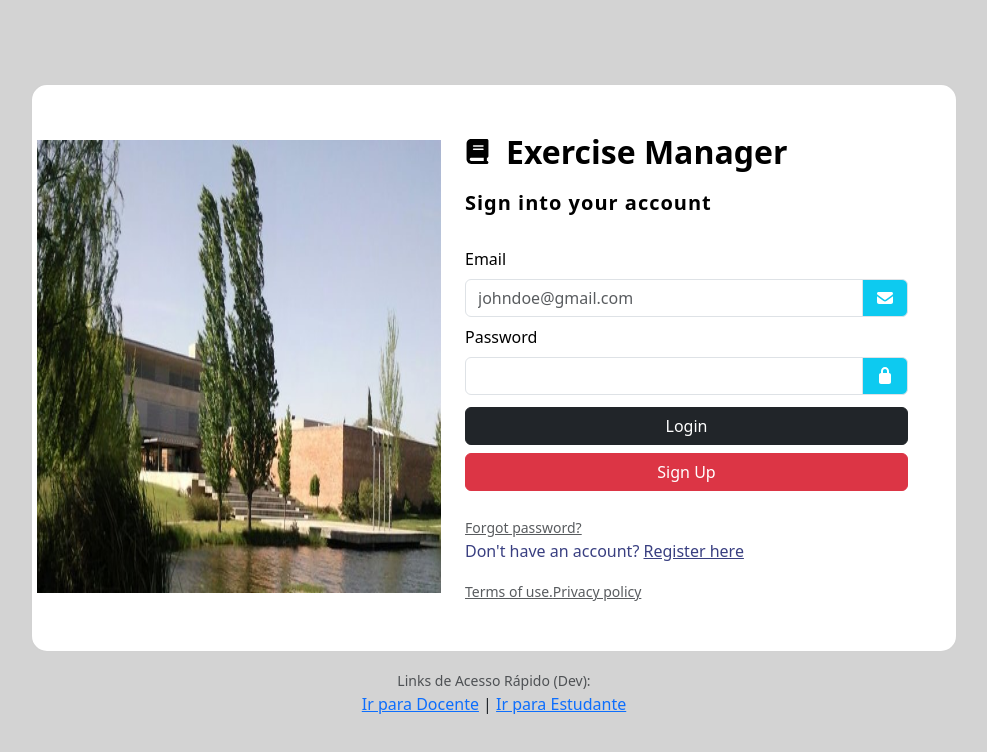
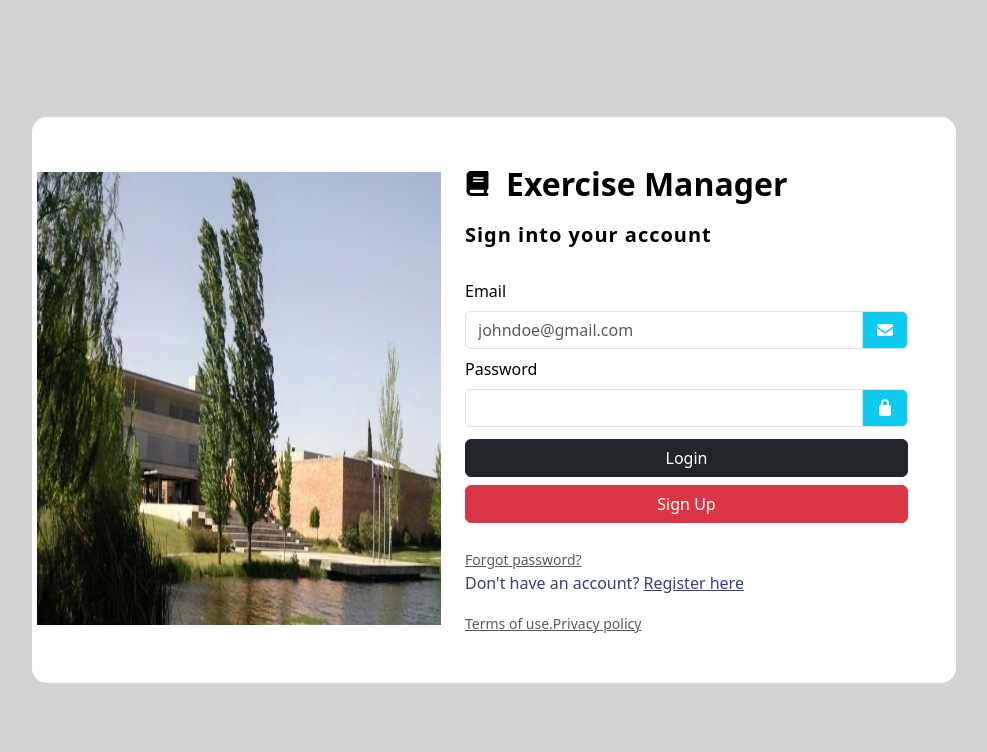
Before and after one commit to nuno-matos/projeto-es-202526frontend, a React (Vite) app: page / in a window 1280 px wide. Shown: the top 752 px of the page, without its empty margins (146-1133 px from the left). Built offline with nearby package versions, Linux system fonts and the light colour scheme.

Commit message:
refactor: add loginPage and change App to display just routes

```diff
--- a/src/App.jsx
+++ b/src/App.jsx
@@ -1,50 +1,20 @@
-import { BrowserRouter, Routes, Route } from "react-router-dom";
-import HomeLayout from "./components/homePageLayout/HomePageLayout";
-import LoginForm from "./components/loginLayout/LoginForm";
+import './App.css'
+import LoginPage from './components/loginPage/LoginPage'
+import HomePage from './components/homePageLayout/HomePage'
+import { BrowserRouter, Routes, Route } from 'react-router-dom'
+// import RegisterExercise from "./components/exerciseRegisterLayout/ExerciseRegister";
 
-// TODO (APAGAR) caminhos temporários para agilizar o desenvolvimento
-// ***--------------------------------------------------------------------***
-import TeacherDashboard from "./components/dashboard/TeacherDashboard.jsx";
-import StudentDashboard from "./components/dashboard/StudentDashboard.jsx";
-// ***--------------------------------------------------------------------***
+function App() {
 
-function LoginPage() {
   return (
-    <main>
-      <section class="vh-100">
-        <div class="container py-5 h-100">
-          <div class="row d-flex justify-content-center align-items-center h-100">
-            <div class="col col-xl-10">
-              <LoginForm />
-
-                {/*TODO (APAGAR) caminhos temporários para agilizar o desenvolvimento*/}
-                {/* --------------------------------------------------------- */}
-                <div className="mt-3 text-center">
-                    <small className="text-muted">Links de Acesso Rápido (Dev):</small> <br/>
-                    <a href="/teacher">Ir para Docente</a> | <a href="/student">Ir para Estudante</a>
-                </div>
-                {/* --------------------------------------------------------- */}
-
-            </div>
-          </div>
-        </div>
-      </section>
-    </main>
-  );
+       <BrowserRouter>
+            <Routes>
+              <Route path="/" element={<LoginPage />} />
+              <Route path="/home" element={<HomePage />} />
+              {/* <Route path="/:courseUnitName/exercise" element={<RegisterExercise />} /> */}
+            </Routes>
+        </BrowserRouter>
+  )
 }
 
-export default function App() {
-  return (
-    <BrowserRouter>
-      <Routes>
-        <Route path="/" element={<LoginPage />} />
-        <Route path="/home" element={<HomeLayout />} />
-          {/*TODO (APAGAR) caminhos temporários para agilizar o desenvolvimento*/}
-          {/* --------------------------------------------------------- */}
-          <Route path="/teacher" element={<TeacherDashboard />} />
-          <Route path="/student" element={<StudentDashboard />} />
-          {/* --------------------------------------------------------- */}
-      </Routes>
-    </BrowserRouter>
-  );
-}
+export default App
--- /dev/null
+++ b/src/components/loginPage/LoginPage.jsx
@@ -0,0 +1,22 @@
+import './LoginPage.css'
+import LoginForm from '../loginLayout/LoginForm'
+
+function LoginPage() {
+  return (
+    <>
+      <main>
+        <section className="vh-100">
+          <div className="container py-5 h-100">
+            <div className="row d-flex justify-content-center align-items-center h-100">
+              <div className="col col-xl-10">
+                <LoginForm />
+              </div>
+            </div>
+          </div>
+        </section>
+      </main>
+    </>
+  )
+}
+
+export default LoginPage
```
Also changed, not shown: src/components/loginPage/LoginPage.css (added).
